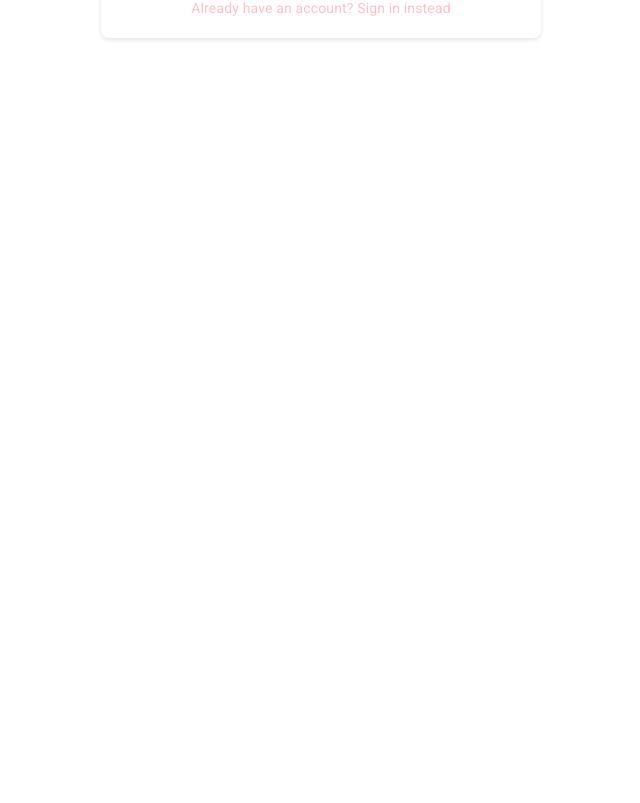
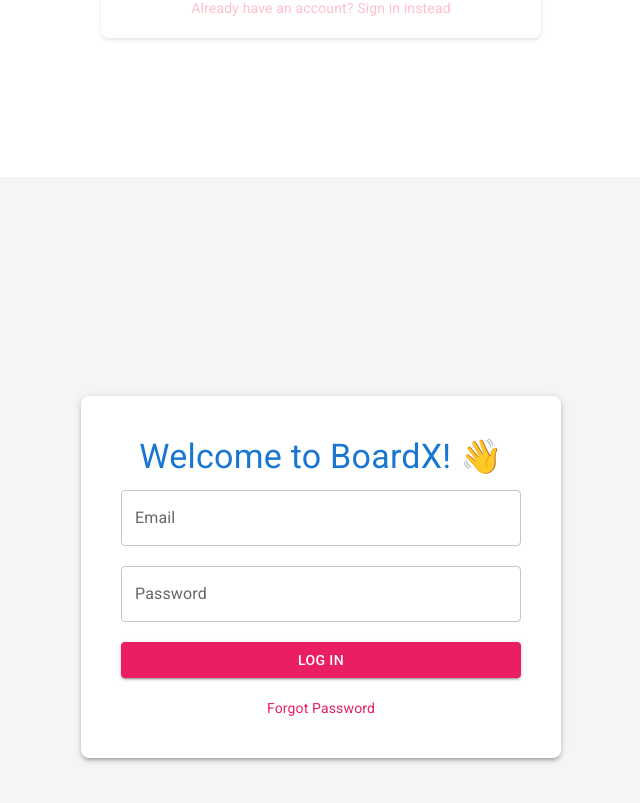
Before and after one commit to zhangsgithub04/joyui1, a React (Create React App) app: page / in a window 1280 px wide. Shown: the part 631-1434 px from the top of the page, without its empty margins (319-959 px from the left). Before the commit the page ends 816 px from the top, so only its background shows below. Built offline with nearby package versions, Linux system fonts and the light colour scheme.

Commit message:
Update index.tsx

```diff
--- a/src/index.tsx
+++ b/src/index.tsx
@@ -1,6 +1,7 @@
 import React from 'react';
 import ReactDOM from 'react-dom/client';
-import SignUp from './SignUp'; // Ensure this path is correct
+import SignUp from './SignUp';
+import SignIn from './SignIn';
 
 const rootElement = document.getElementById('root');
 
@@ -8,7 +9,8 @@
     const root = ReactDOM.createRoot(rootElement);
     root.render(
         <React.StrictMode>
-            <SignUp /> {/* Directly render the SignUp component */}
+            <SignUp /> {}
+            <SignIn /> {}
         </React.StrictMode>
     );
 }
```
